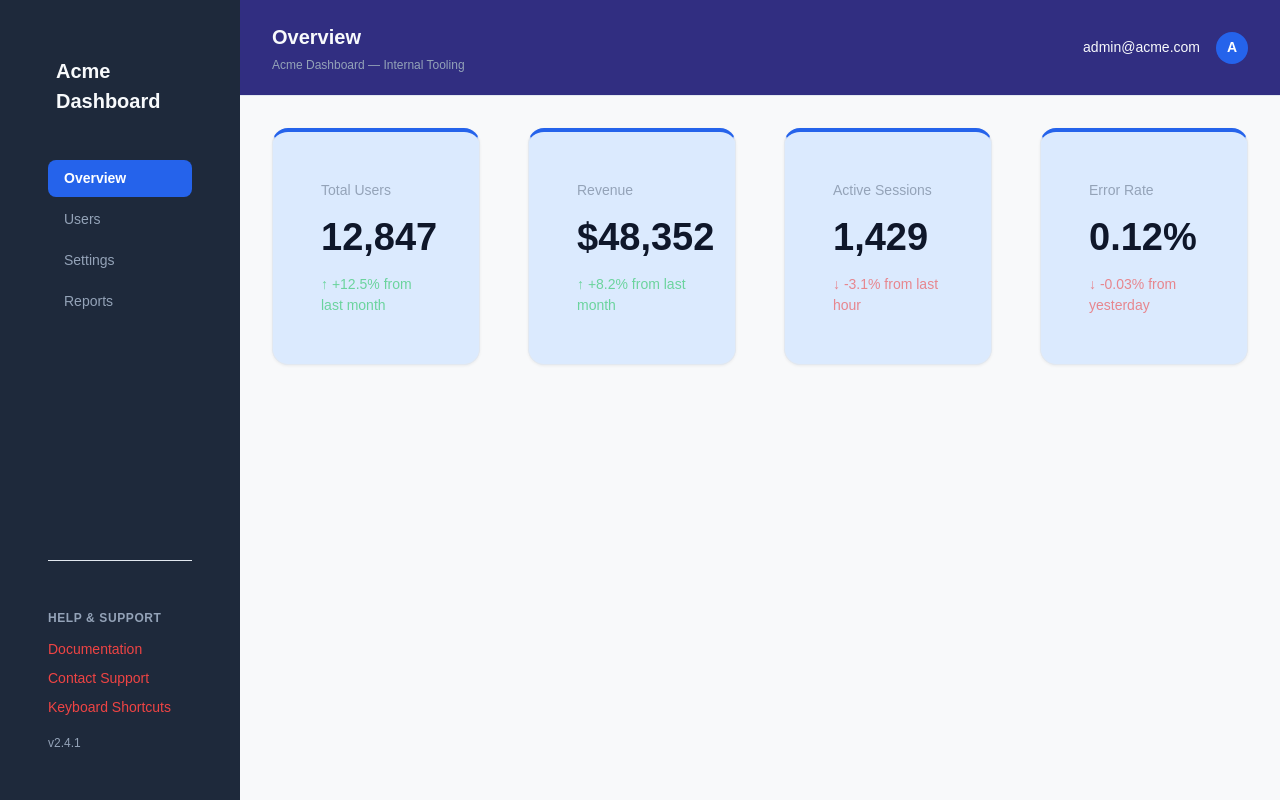
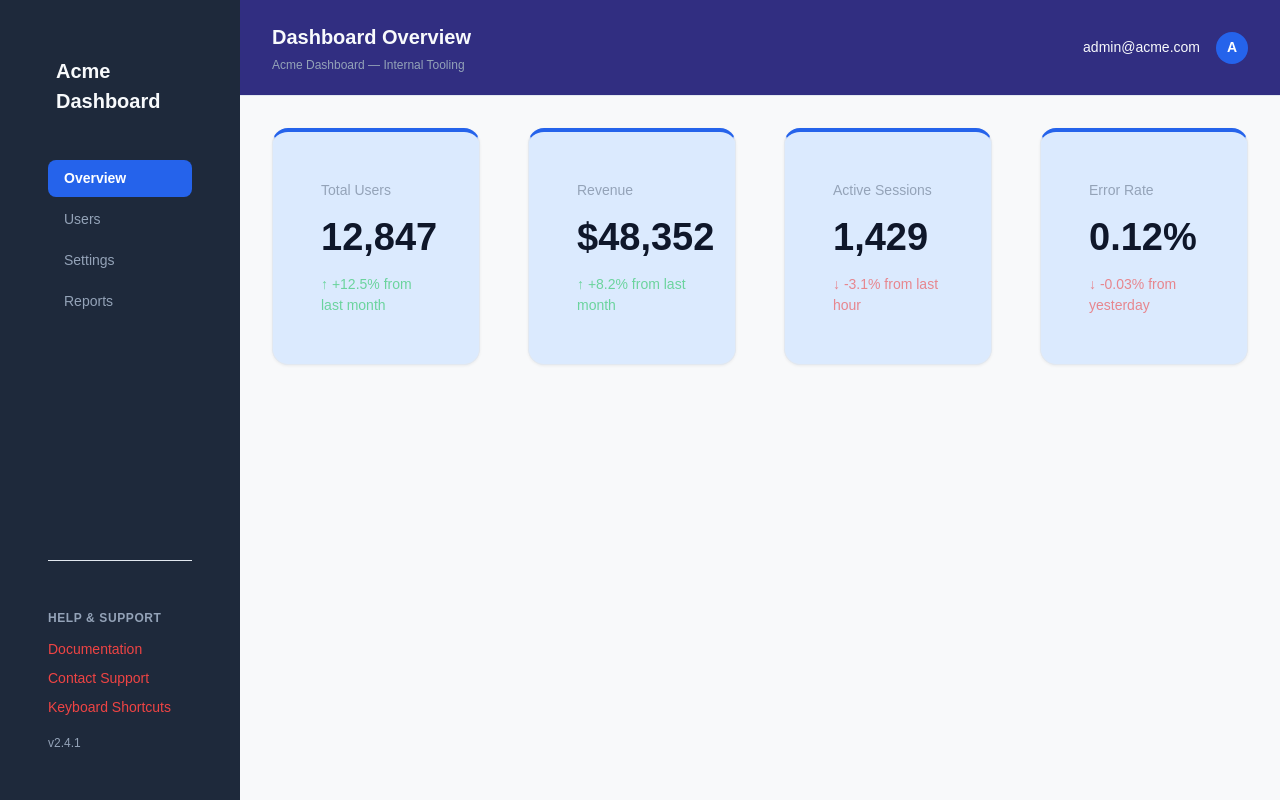
Before and after one commit to dmcphillips13/triaige-sample-app, a Next.js app: page /overview in a window 1280 px wide. Built offline with nearby package versions, Linux system fonts and the light colour scheme.

Commit message:
Rename overview page heading

```diff
--- a/src/app/overview/page.tsx
+++ b/src/app/overview/page.tsx
@@ -11,7 +11,7 @@ const kpis = [
 export default function OverviewPage() {
   return (
     <>
-      <Header title="Overview" />
+      <Header title="Dashboard Overview" />
       <div style={{ padding: "var(--spacing-xl)" }}>
         <div
           style={{
```
